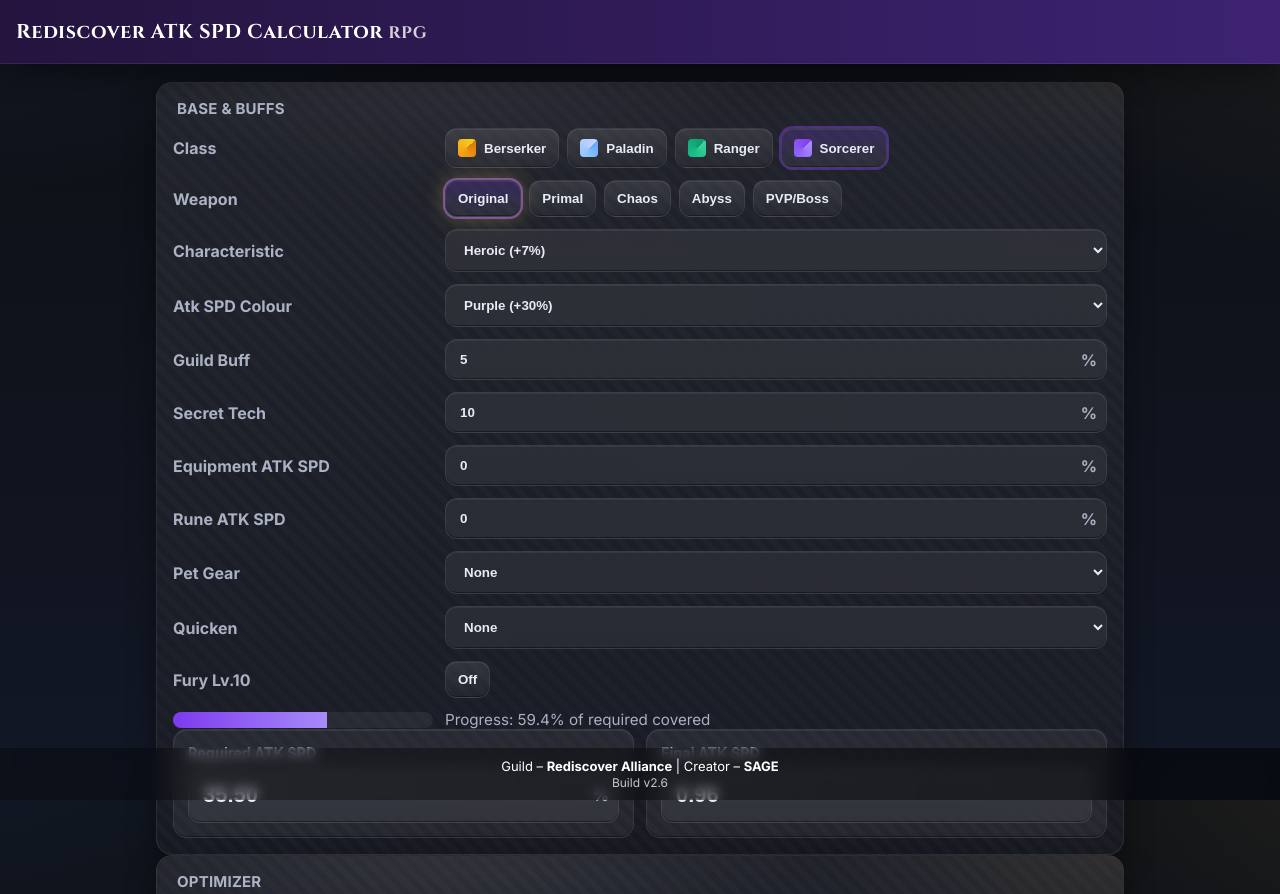
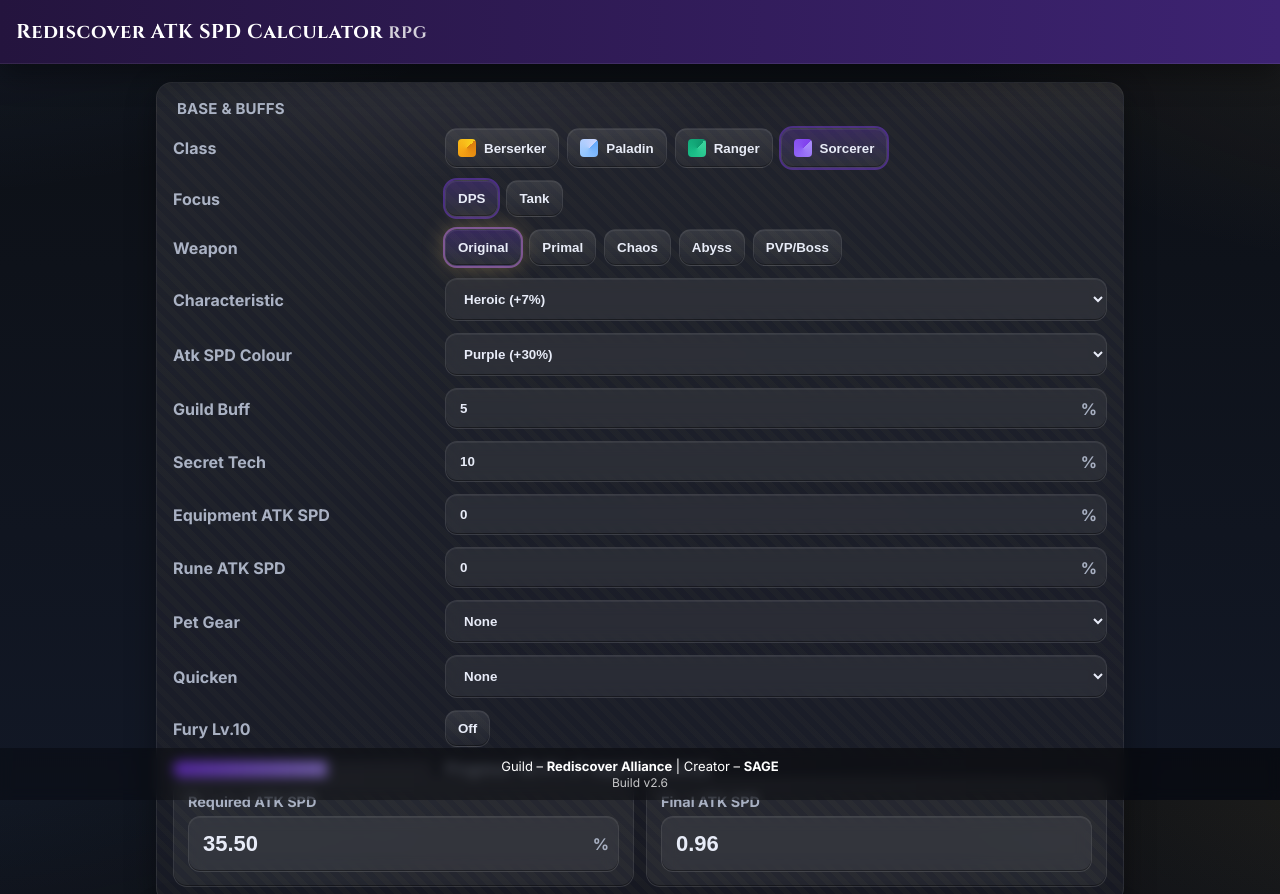
Before and after one commit to brandtbuchwald-rgb/Optimizer-v2, a plain HTML site: page index.html in a window 1280 px wide. Shown: the top 894 px of the page. Drawn offline with Linux system fonts and the light colour scheme.

Commit message:
Update index.html

```diff
--- a/index.html
+++ b/index.html
@@ -137,7 +137,17 @@ footer{ position:fixed; bottom:0; left:0; width:100%;
         </div>
         <select id="cls" class="hidden"></select>
       </div>
-
+<div class="row">
+  <label>Focus</label>
+  <div class="seg" id="focusSeg">
+    <button type="button" data-val="DPS" class="is-active">DPS</button>
+    <button type="button" data-val="Tank">Tank</button>
+  </div>
+  <select id="focus" class="hidden">
+    <option value="DPS" selected>DPS</option>
+    <option value="Tank">Tank</option>
+  </select>
+</div>
       <div class="row">
         <label>Weapon</label>
         <div class="seg" id="weaponSeg">
```
